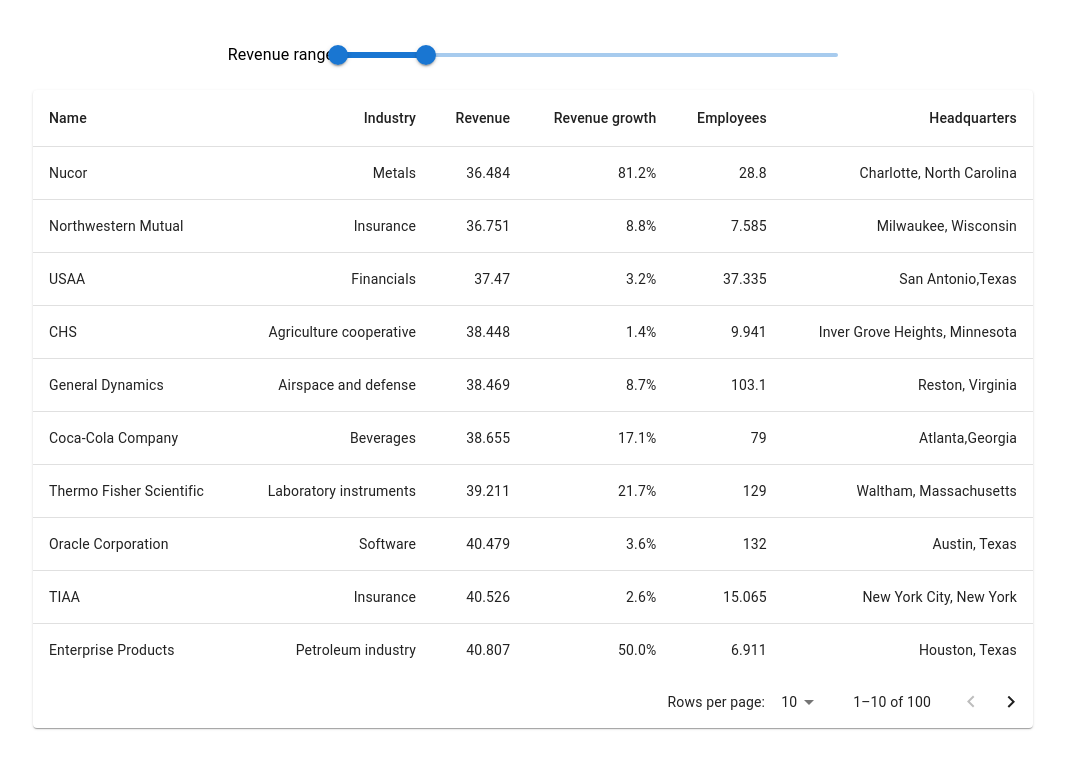
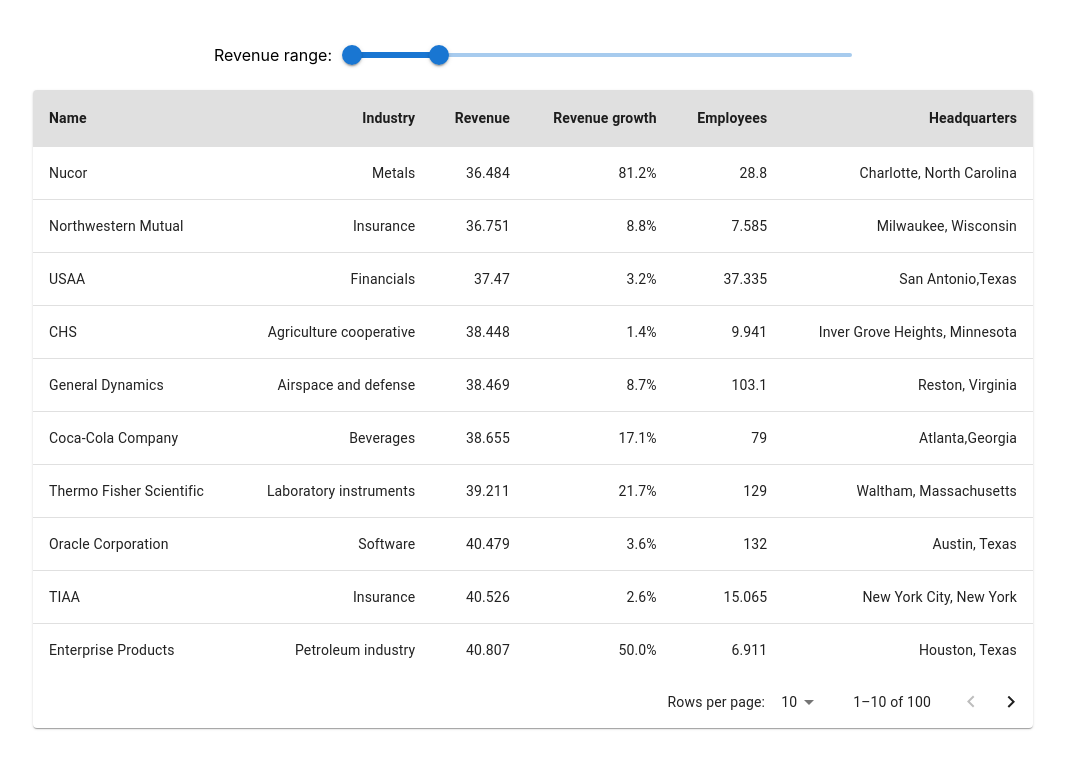
Before and after one commit to vladikovz/display-table-data, a React (Create React App) app: page / in a window 1280 px wide. Shown: the top 768 px of the page, without its empty margins (107-1172 px from the left). Built offline with nearby package versions, Linux system fonts and the light colour scheme.

Commit message:
feature: add styles for TableView and SliderRange

```diff
--- a/src/components/sliderRange/SliderRange.tsx
+++ b/src/components/sliderRange/SliderRange.tsx
@@ -1,5 +1,5 @@
 import React from 'react';
-import { Slider, Typography } from '@mui/material';
+import { Slider } from '@mui/material';
 import styles from './SliderRange.module.css';
 
 interface SliderRangeProps {
@@ -19,7 +19,7 @@
 
   return (
     <div className={styles.container}>
-      <Typography className={styles.title}>{`${title}:`}</Typography>
+      <div className={styles.title}>{`${title}:`}</div>
       <Slider
         sx={{ maxWidth: '50%' }}
         max={maxRange}
--- a/src/components/tableView/TableView.tsx
+++ b/src/components/tableView/TableView.tsx
@@ -31,14 +31,24 @@
   return (
     <TableContainer component={Paper}>
       <Table sx={{ minWidth: 650 }} aria-label="simple table">
-        <TableHead>
+        <TableHead sx={{ backgroundColor: '#e0e0e0' }}>
           <TableRow>
-            <TableCell>Name</TableCell>
-            <TableCell align="right">Industry</TableCell>
-            <TableCell align="right">Revenue</TableCell>
-            <TableCell align="right">Revenue growth</TableCell>
-            <TableCell align="right">Employees</TableCell>
-            <TableCell align="right">Headquarters</TableCell>
+            <TableCell sx={{ fontWeight: 'bold' }}>Name</TableCell>
+            <TableCell sx={{ fontWeight: 'bold' }} align="right">
+              Industry
+            </TableCell>
+            <TableCell sx={{ fontWeight: 'bold' }} align="right">
+              Revenue
+            </TableCell>
+            <TableCell sx={{ fontWeight: 'bold' }} align="right">
+              Revenue growth
+            </TableCell>
+            <TableCell sx={{ fontWeight: 'bold' }} align="right">
+              Employees
+            </TableCell>
+            <TableCell sx={{ fontWeight: 'bold' }} align="right">
+              Headquarters
+            </TableCell>
           </TableRow>
         </TableHead>
         <TableBody>
```
